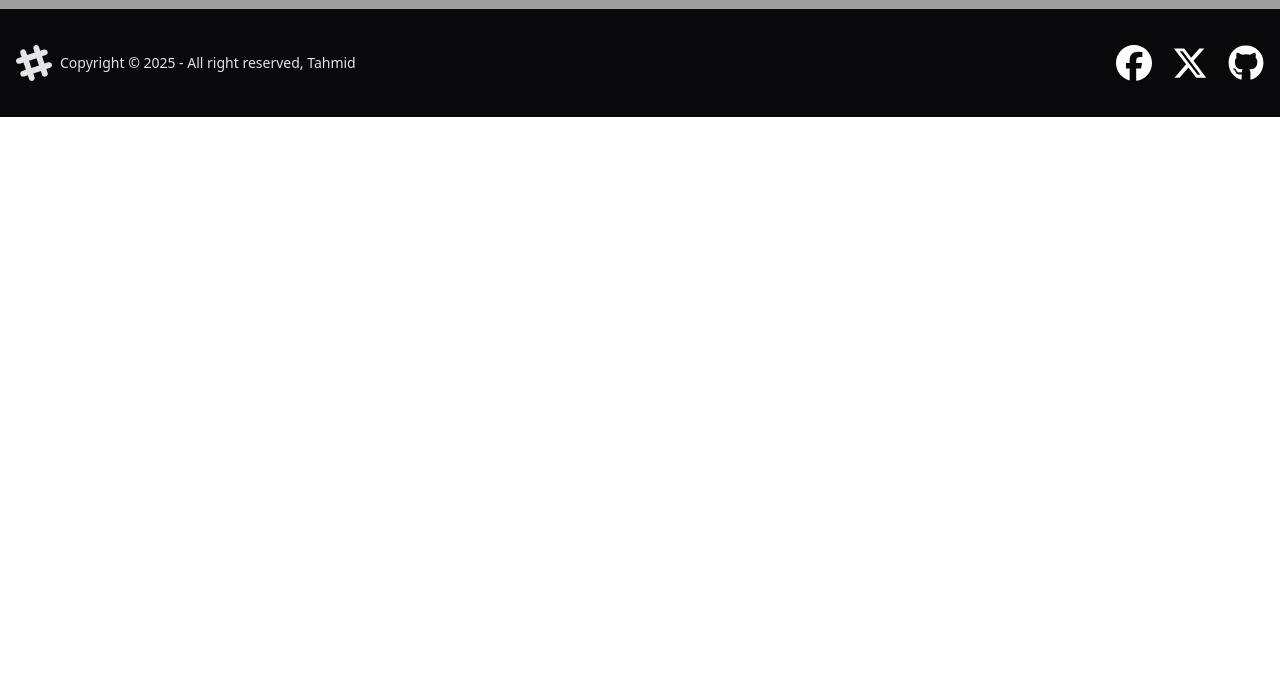
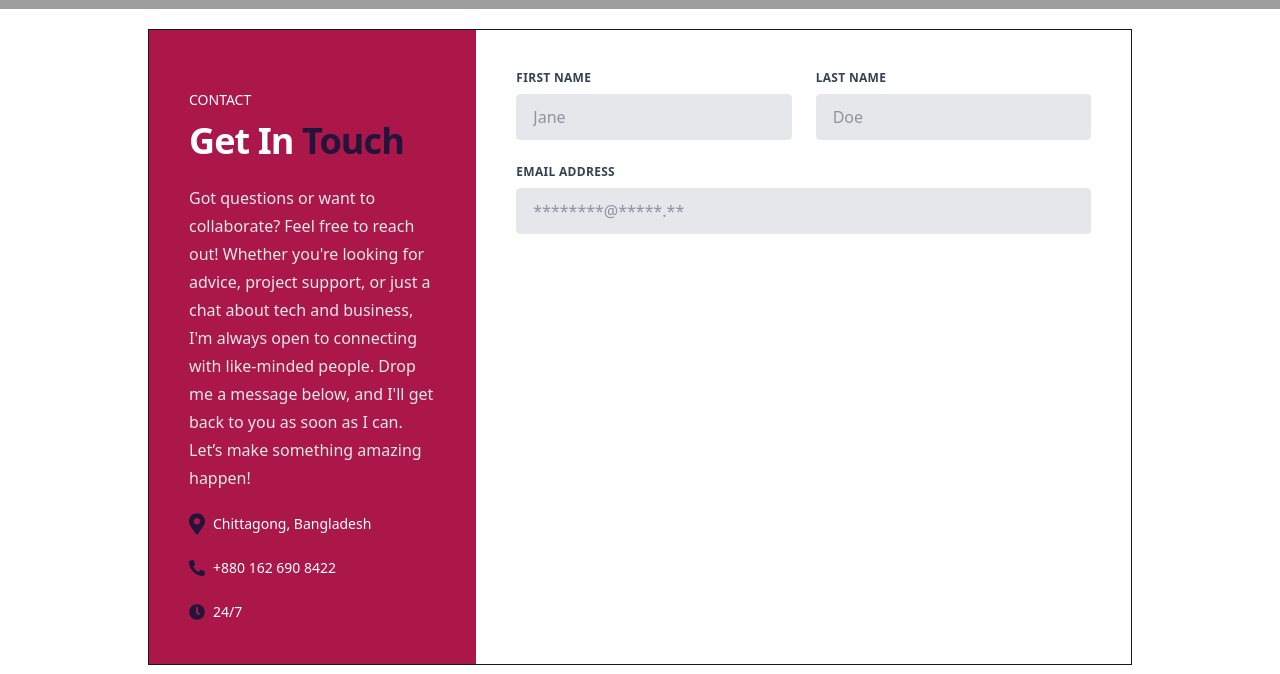
Before and after one commit to tahmidjihan/--Portfolio, a React (Vite) app: page / in a window 1280 px wide. Shown: the part 3784-4458 px from the top of the page. Before the commit the page ends 3901 px from the top, so only its background shows below. Built offline with nearby package versions, Linux system fonts and the light colour scheme; no server answers; grey boxes are pictures that could not be loaded.

Commit message:
added contact section

```diff
--- a/src/App.jsx
+++ b/src/App.jsx
@@ -6,6 +6,7 @@ import About from './components/About';
 import Skill from './components/Skill';
 import Experience from './components/Experience';
 import Projects from './components/Projects';
+import Contact from './components/Contact';
 function App() {
   return (
     <div className='overflow-x-clip'>
@@ -15,6 +16,7 @@ function App() {
       <Skill />
       <Experience />
       <Projects />
+      <Contact />
       <Footer />
     </div>
   );
--- /dev/null
+++ b/src/components/Contact.jsx
@@ -0,0 +1,90 @@
+import { FaMapMarkerAlt, FaPhoneAlt, FaClock } from 'react-icons/fa';
+
+const Contact = () => {
+  return (
+    <div className='max-w-screen-lg mx-auto p-5'>
+      <div className='grid grid-cols-1 md:grid-cols-12 border'>
+        <div className='bg-[#ab1748] md:col-span-4 p-10 text-white'>
+          <p className='mt-4 text-sm leading-7 font-regular uppercase'>
+            Contact
+          </p>
+          <h3 className='text-3xl sm:text-4xl leading-normal font-extrabold tracking-tight'>
+            Get In <span className='secondary-text'>Touch</span>
+          </h3>
+          <p className='mt-4 leading-7 text-gray-200'>
+            Got questions or want to collaborate? Feel free to reach out!
+            Whether you're looking for advice, project support, or just a chat
+            about tech and business, I'm always open to connecting with
+            like-minded people. Drop me a message below, and I'll get back to
+            you as soon as I can. Let’s make something amazing happen!
+          </p>
+
+          <div className='flex items-center mt-5'>
+            <FaMapMarkerAlt className='h-6 mr-2 secondary-text' />
+            <span className='text-sm'>Chittagong, Bangladesh</span>
+          </div>
+          <div className='flex items-center mt-5'>
+            <FaPhoneAlt className='h-6 mr-2 secondary-text' />
+            <span className='text-sm'>+880 162 690 8422</span>
+          </div>
+          <div className='flex items-center mt-5'>
+            <FaClock className='h-6 mr-2 secondary-text' />
+            <span className='text-sm'>24/7</span>
+          </div>
+        </div>
+        <form
+          action='https://fabform.io/f/{form-id}'
+          method='post'
+          className='md:col-span-8 p-10'>
+          <div className='flex flex-wrap -mx-3 mb-6'>
+            <div className='w-full md:w-1/2 px-3 mb-6 md:mb-0'>
+              <label
+                className='block uppercase tracking-wide text-gray-700 text-xs font-bold mb-2'
+                htmlFor='grid-first-name'>
+                First Name
+              </label>
+              <input
+                className='appearance-none block w-full bg-gray-200 text-gray-700 border border-gray-200 rounded py-3 px-4 leading-tight focus:outline-none focus:bg-white focus:border-gray-500'
+                id='grid-first-name'
+                type='text'
+                placeholder='Jane'
+              />
+            </div>
+            <div className='w-full md:w-1/2 px-3'>
+              <label
+                className='block uppercase tracking-wide text-gray-700 text-xs font-bold mb-2'
+                htmlFor='grid-last-name'>
+                Last Name
+              </label>
+              <input
+                className='appearance-none block w-full bg-gray-200 text-gray-700 border border-gray-200 rounded py-3 px-4 leading-tight focus:outline-none focus:bg-white focus:border-gray-500'
+                id='grid-last-name'
+                type='text'
+                placeholder='Doe'
+              />
+            </div>
+          </div>
+          <div className='flex flex-wrap -mx-3 mb-6'>
+            <div className='w-full px-3'>
+              <label
+                className='block uppercase tracking-wide text-gray-700 text-xs font-bold mb-2'
+                htmlFor='grid-email'>
+                Email Address
+              </label>
+              <input
+                className='appearance-none block w-full bg-gray-200 text-gray-700 border border-gray-200 rounded py-3 px-4 mb-3 leading-tight focus:outline-none focus:bg-white focus:border-gray-500'
+                id='grid-email'
+                type='email'
+                placeholder='********@*****.**'
+              />
+            </div>
+          </div>
+
+          {/* You can continue the form elements here */}
+        </form>
+      </div>
+    </div>
+  );
+};
+
+export default Contact;
```
